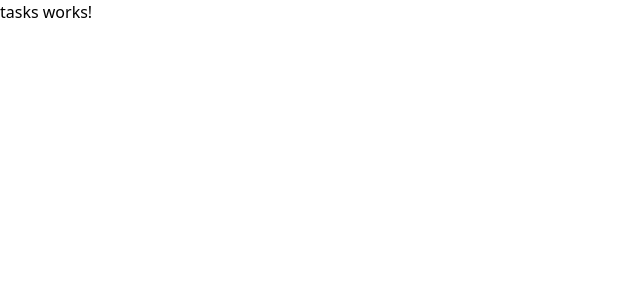
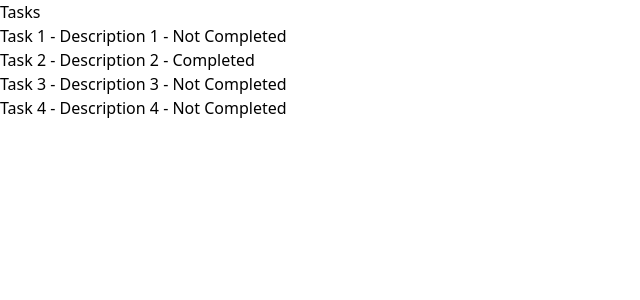
Before and after one commit to Johnyoat/tasky-demo, an Angular app in the folder tasky-web/: page / in a window 1280 px wide. Shown: the top 300 px of the page, without its empty margins (0-640 px from the left). Built offline with nearby package versions, Linux system fonts and the light colour scheme.

Commit message:
feat(web): dummy tasks

```diff
--- a/tasky-web/src/app/pages/tasks/tasks.html
+++ b/tasky-web/src/app/pages/tasks/tasks.html
@@ -1 +1,10 @@
-<p>tasks works!</p>
+<div>
+  <h1>Tasks</h1>
+  <ul>
+    @for (task of tasks; track task.id) {
+      <li >
+        {{ task.title }} - {{ task.description }} - {{ task.completed ? 'Completed' : 'Not Completed' }}
+      </li>
+    }
+  </ul>
+</div>
--- a/tasky-web/src/app/pages/tasks/tasks.ts
+++ b/tasky-web/src/app/pages/tasks/tasks.ts
@@ -1,4 +1,4 @@
-import { Component } from '@angular/core';
+import {Component} from '@angular/core';
 
 @Component({
   selector: 'app-tasks',
@@ -7,5 +7,14 @@ import { Component } from '@angular/core';
   styleUrl: './tasks.css',
 })
 export class Tasks {
+  tasks: TaskModel[] = [
+    {id: '1', title: 'Task 1', description: 'Description 1', completed: false},
+    {id: '2', title: 'Task 2', description: 'Description 2', completed: true},
+    {id: '3', title: 'Task 3', description: 'Description 3', completed: false},
+    {id: '4', title: 'Task 4', description: 'Description 4', completed: false},
+  ];
 
+  constructor() {
+
+  }
 }
```
Also changed, not shown: tasky-web/src/models/task.model.ts (added, +7 -0 lines).
